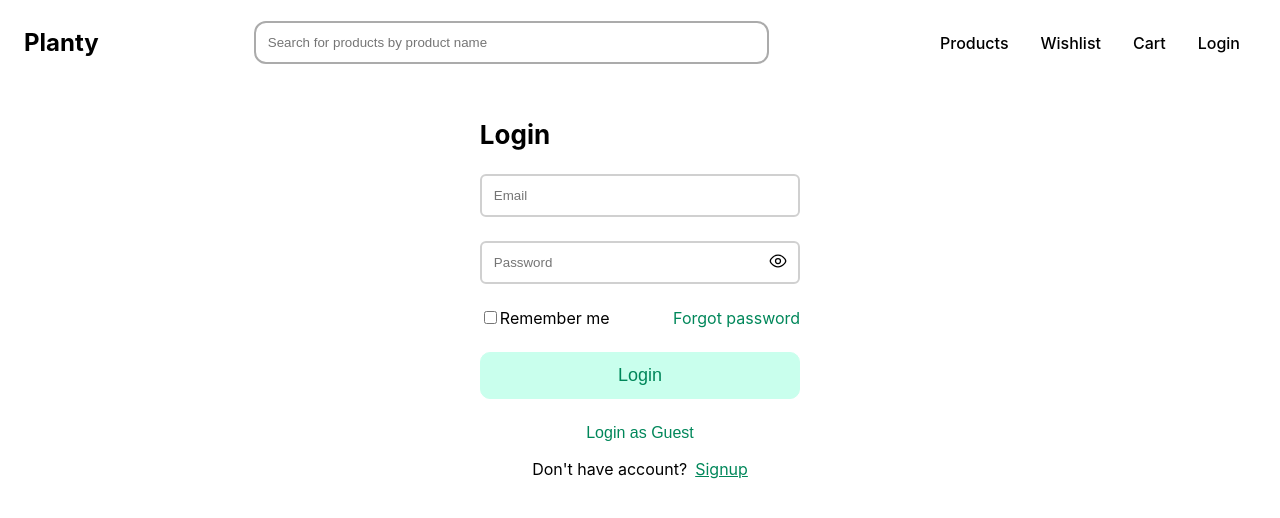
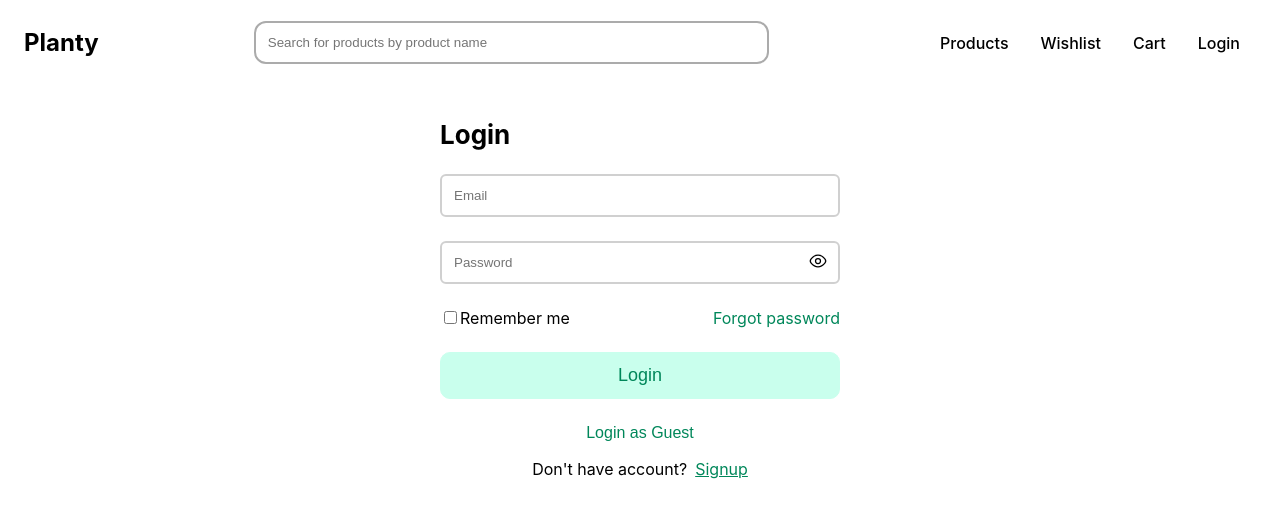
Before and after one commit to srinivas180/planty-2, a React (Create React App) app: page /login in a window 1280 px wide. Shown: the top 518 px of the page. Built offline with nearby package versions, Linux system fonts and the light colour scheme; what miragejs would draw is missing.

Commit message:
converted login and signup page into responsive pages

```diff
--- a/src/App.css
+++ b/src/App.css
@@ -127,7 +127,7 @@ html {
 .form {
     gap: 24px;
     margin-bottom: 16px;
-    width: 26%;
+    width: 100%;
 }
 
 .form__heading {
@@ -170,3 +170,9 @@ html {
     font-weight: 500;
     margin-right: 4px;
 }
+
+@media screen and (min-width: 768px) {
+    .form {
+        width: 25rem;
+    }
+}
```
